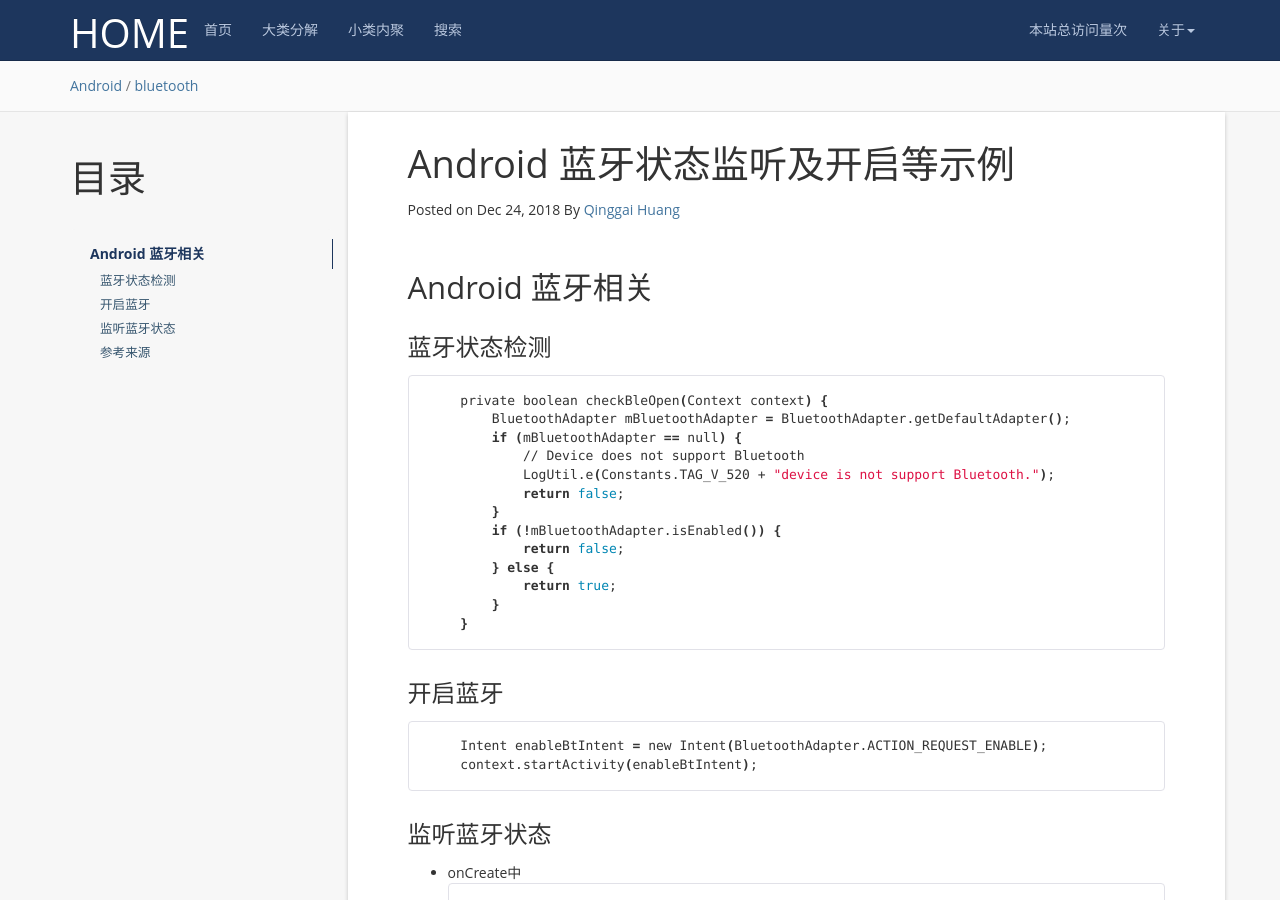
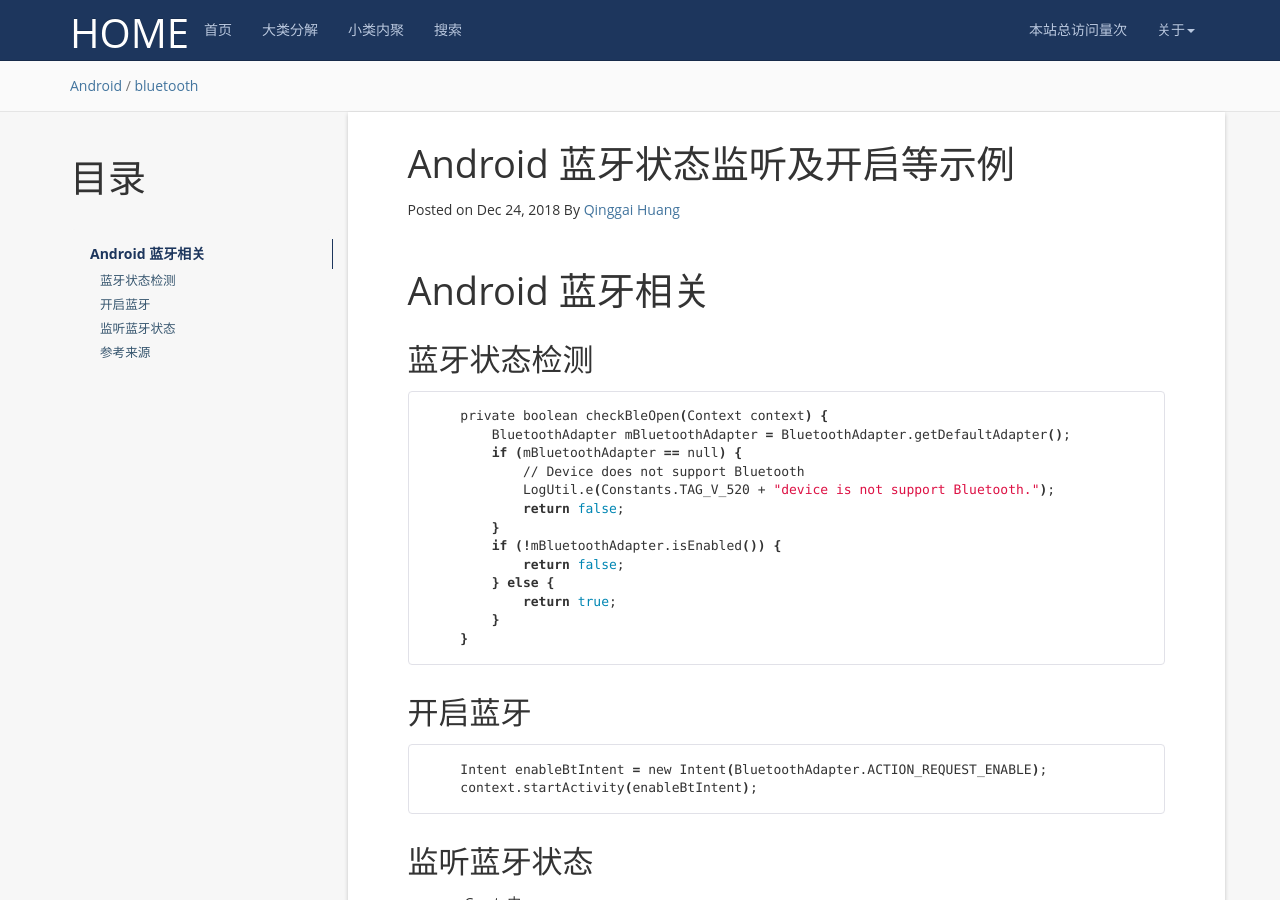
Before and after one commit to hqglichao/hqglichao.github.io, a Jekyll site: the page built from _posts/2019-12-24-bluetooth-permission.md, in a window 1280 px wide and 900 px high. Built offline with Jekyll 4.4.1, drawn with Linux system fonts in a browser that asks for light colours; nearby versions of some CDN libraries; comment, search, counter and statistics services are not loaded.

````diff
--- a/_posts/2019-12-24-bluetooth-permission.md
+++ b/_posts/2019-12-24-bluetooth-permission.md
@@ -9,10 +9,9 @@ tag: [bluetooth]
 {:toc}
 
 
-Android 蓝牙相关
------------------------------------------------
+# Android 蓝牙相关
 
-### 蓝牙状态检测
+## 蓝牙状态检测
 ```bash
     private boolean checkBleOpen(Context context) {
         BluetoothAdapter mBluetoothAdapter = BluetoothAdapter.getDefaultAdapter();
@@ -29,13 +28,13 @@ Android 蓝牙相关
     }
 ```
 
-### 开启蓝牙
+## 开启蓝牙
 ```bash
     Intent enableBtIntent = new Intent(BluetoothAdapter.ACTION_REQUEST_ENABLE);
     context.startActivity(enableBtIntent);
 ```
 
-### 监听蓝牙状态
+## 监听蓝牙状态
 * onCreate中
   ```bash
     broadcastReceiver = new BluetoothBroadcastReceiver(this);
@@ -83,5 +82,5 @@ Android 蓝牙相关
     }
     ```
 
-### 参考来源
+## 参考来源
 >[https://developer.android.com/guide/topics/connectivity/bluetooth](https://developer.android.com/guide/topics/connectivity/bluetooth)
````
